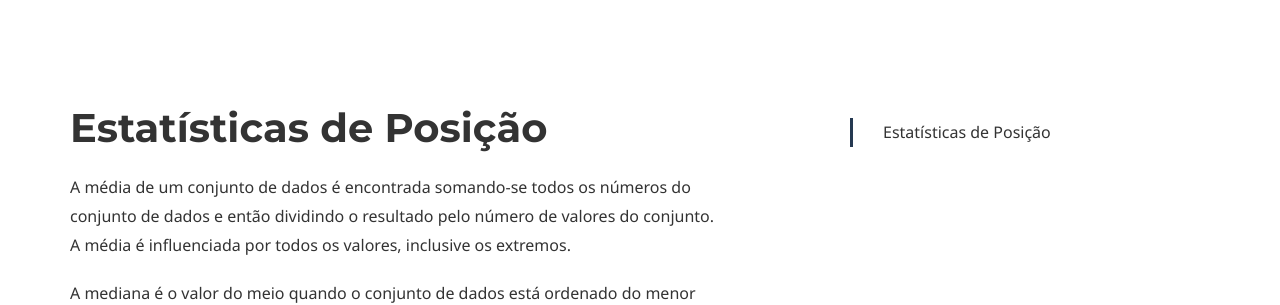
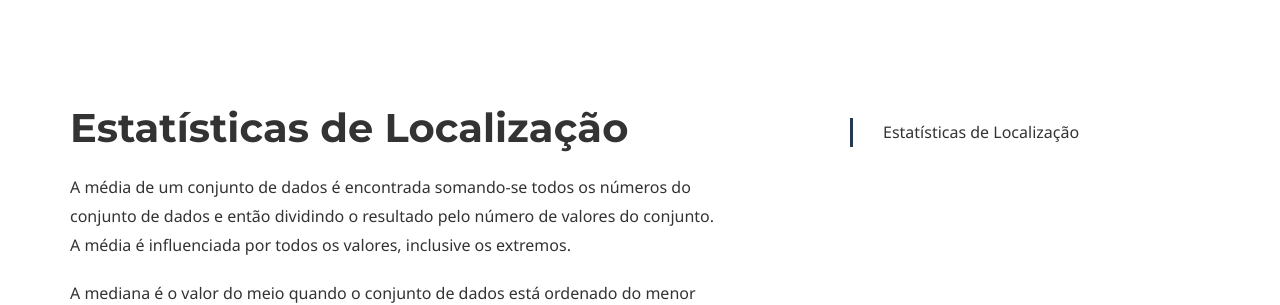
Before and after one commit to coLAB-UFF/docs, a Jekyll site: the page built from dataviz2_04.md, in a window 1280 px wide. Shown: the part 596-901 px from the top of the page. Built offline with Jekyll 4.4.1, drawn with Linux system fonts in a browser that asks for light colours; some web fonts are replaced.

Commit message:
Update dataviz2_04.md

```diff
--- a/dataviz2_04.md
+++ b/dataviz2_04.md
@@ -28,7 +28,7 @@ page_nav:
         url: '/dataviz2_05'
 ---
 
-# Estatísticas de Posição
+# Estatísticas de Localização
 
 A média de um conjunto de dados é encontrada somando-se todos os números do conjunto de dados e então dividindo o resultado pelo número de valores do conjunto. A média é influenciada por todos os valores, inclusive os extremos.
 
```
